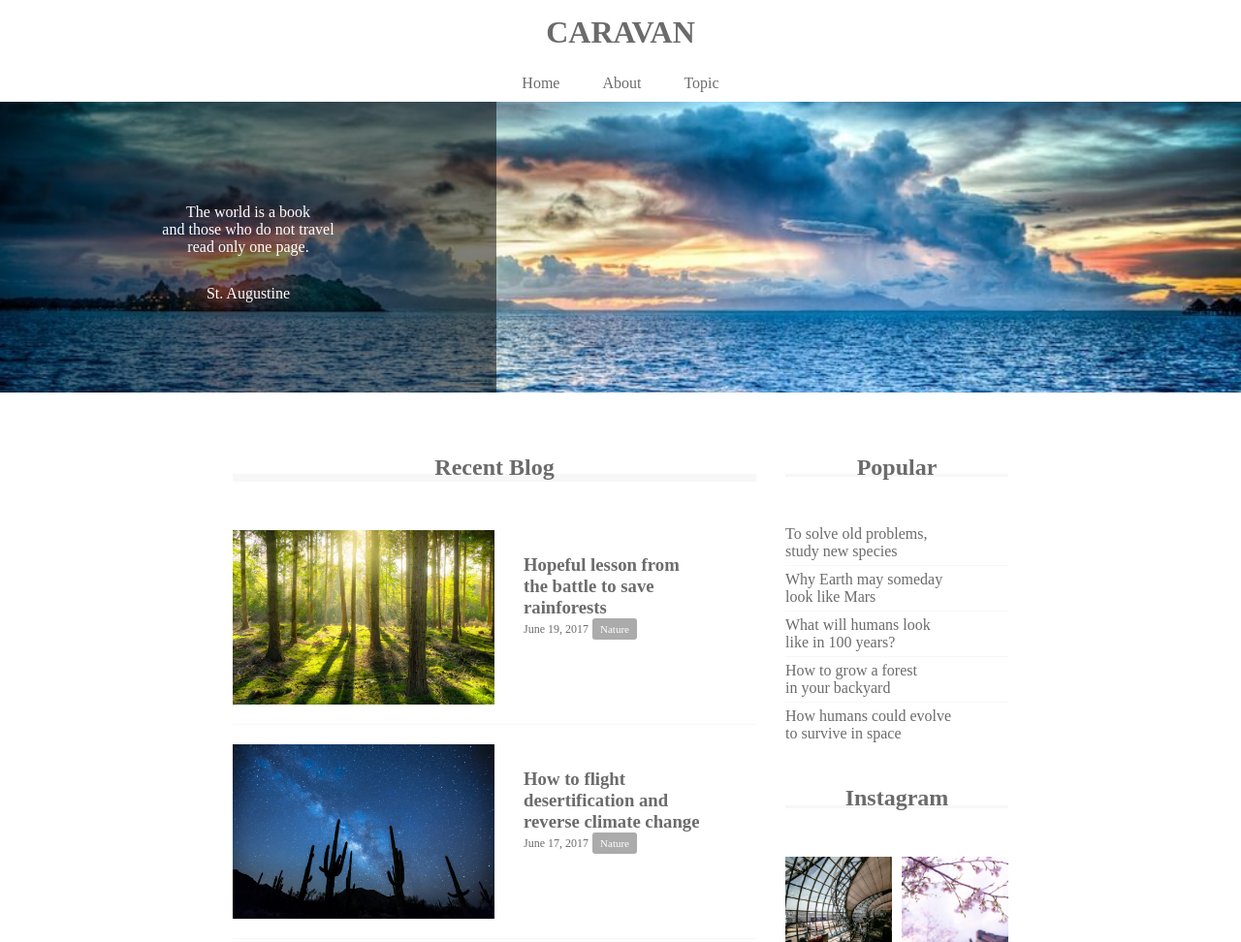
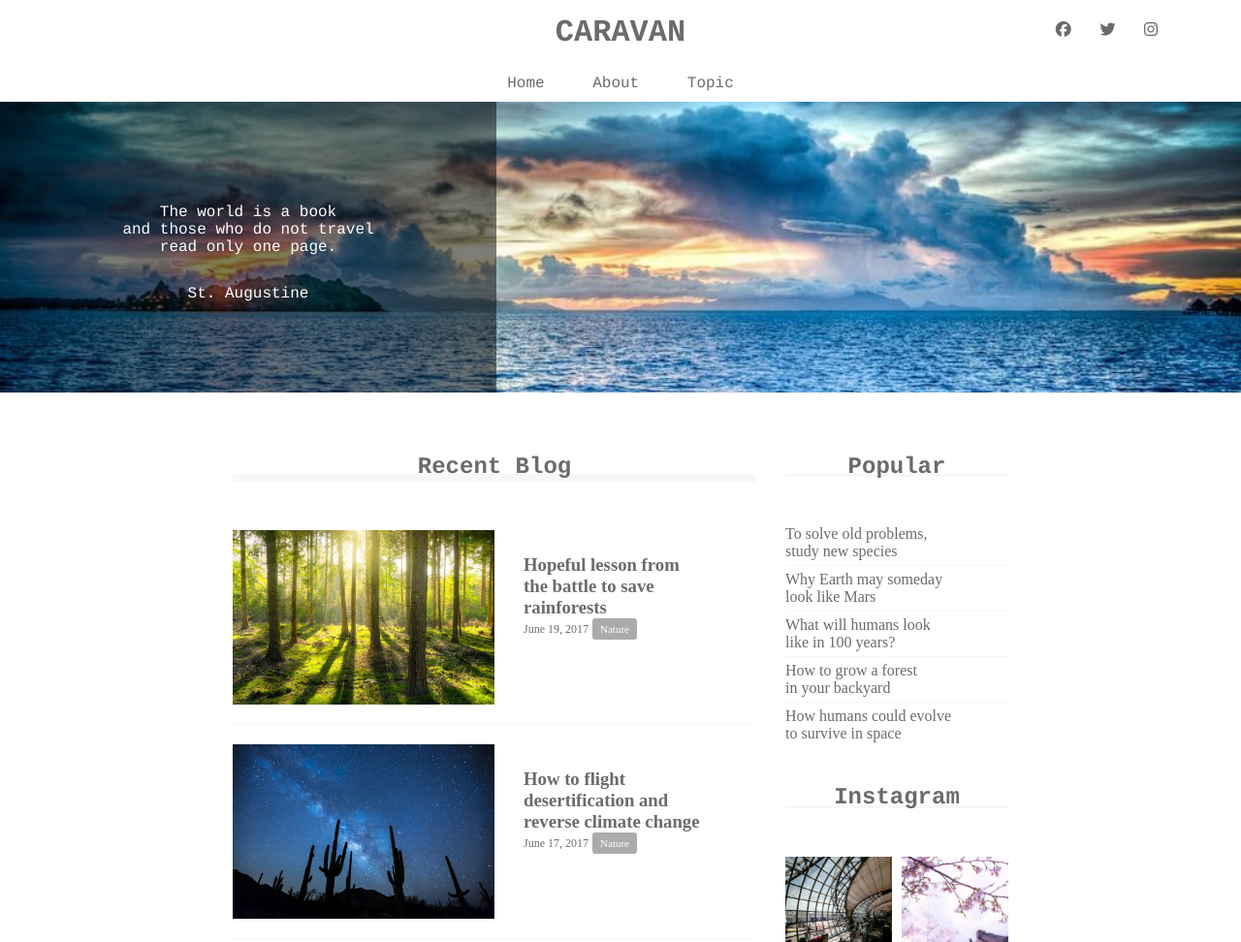
Before and after one commit to DaikiHiroseJP/caravan, a plain HTML site: page caravan/index.html in a window 1280 px wide. Shown: the top 972 px of the page at 97% size. Drawn offline with Linux system fonts and the light colour scheme.

Commit message:
[finish]1-9

```diff
--- a/caravan/index.html
+++ b/caravan/index.html
@@ -2,6 +2,8 @@
 <html lang="ja">
   <head>
     <meta charset="UTF-8" />
+
+    <script src="https://kit.fontawesome.com/fa2d05a95f.js" crossorigin="anonymous"></script>
     <!-- CSSファイルの読み込み -->
     <link rel="stylesheet" href="style.css" />
     <title>CARAVAN</title>
@@ -15,6 +17,13 @@
         CARAVAN
        </a>
       </h1>
+
+      <div class="social">
+        <i class="fa-brands fa-facebook"></i>
+        <i class="fa-brands fa-twitter"></i>
+        <i class="fa-brands fa-instagram"></i>
+      </div>
+
     </header>
 
     <nav>
--- a/caravan/style.css
+++ b/caravan/style.css
@@ -9,11 +9,27 @@ a {
   text-decoration: none;
 }
 
+header, nav, h2, .main-visual, footer {
+  font-family: Chalkduster, "Bradley Hand", Courier, "Segoe Print", sans-serif;
+}
+
 header {
   width: 90%;
   padding: 15px 0;
   margin: 0 auto;
   text-align: center;
+  position: relative;
+}
+
+.social {
+  position: absolute;
+  top: 22px;
+  right: 22px;
+}
+
+.social i {
+  display: inline-block;
+  margin-left: 20px;
 }
 
 header .heading {
@@ -160,7 +176,7 @@ main {
 
 .instagram .sidebar-contents {
   display: flex;
-  flex-wrap: wrap
+  flex-wrap: wrap;
 }
 
 .instagram-box {
```
